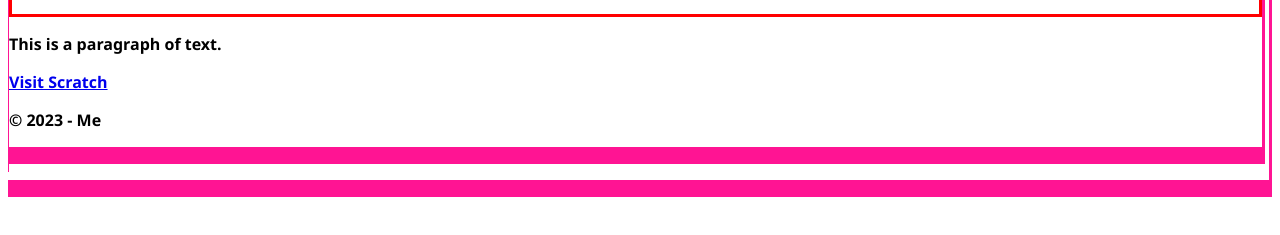
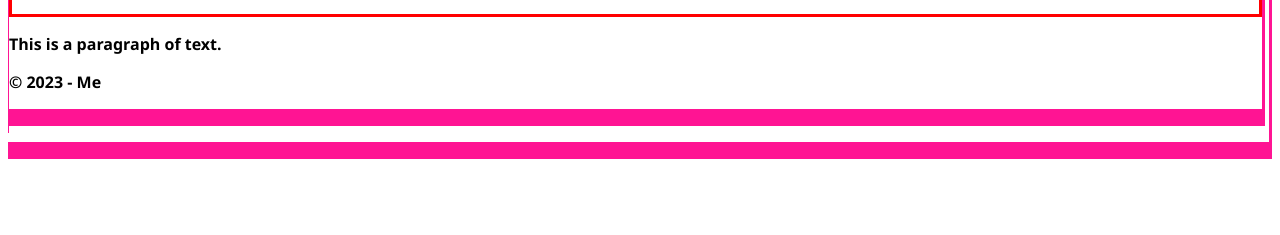
Before and after one commit to origamidragonorigami/origamidragonorigami.github.io, a plain HTML site: page index.html in a window 1280 px wide. Shown: the part 375-610 px from the top of the page. Drawn offline with Linux system fonts and the light colour scheme.

Commit message:
trzyujyhjik

```diff
--- a/index.html
+++ b/index.html
@@ -29,7 +29,7 @@
        <article>
          <p>This is a paragraph of text.</p>
 
-         <a href="https://scratch.mit.edu">Visit Scratch</a>
+
       </article>
      </section>
      <footer>
```
